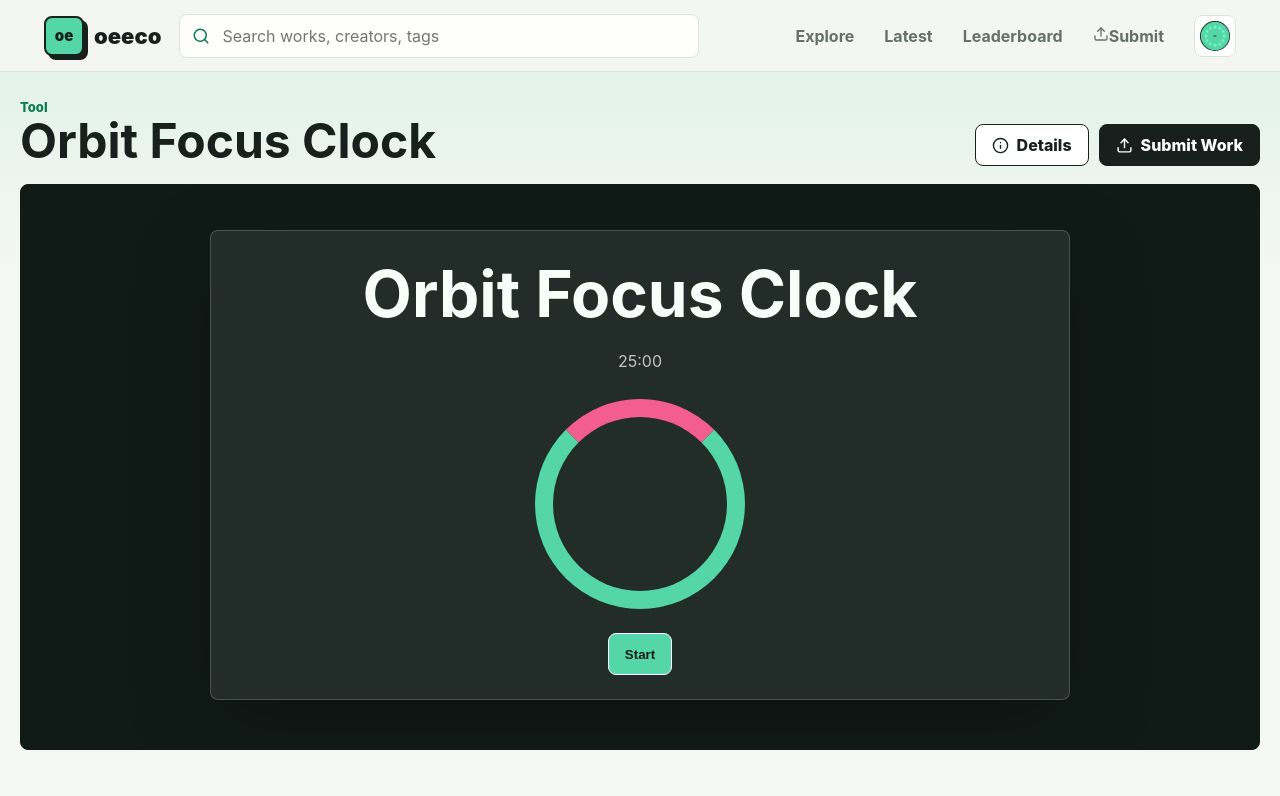
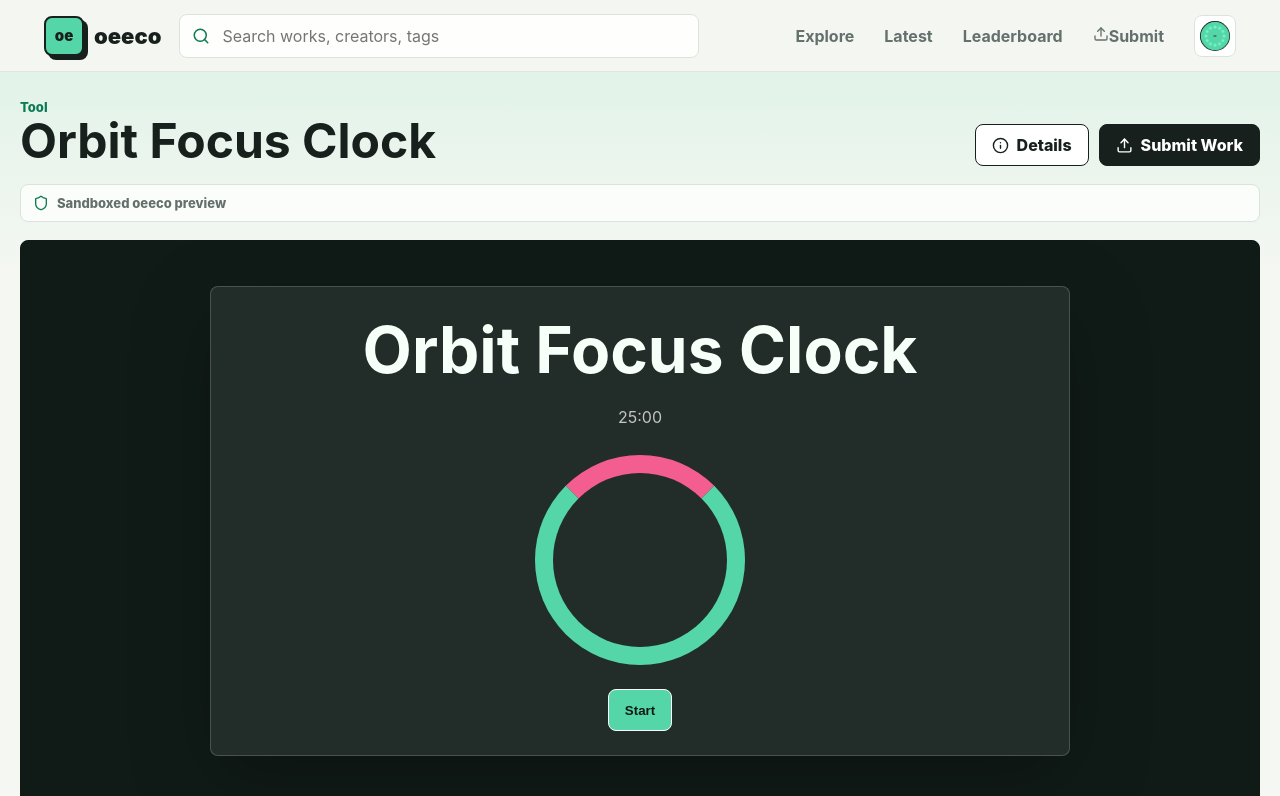
Before and after one commit to 3613115/oeeco, a Next.js app: page /play/orbit-clock in a window 1280 px wide. Shown: the top 796 px of the page. Built offline with nearby package versions, Linux system fonts and the light colour scheme; no server answers.

Commit message:
Harden play runner sandbox

```diff
--- a/app/globals.css
+++ b/app/globals.css
@@ -813,6 +813,30 @@ button {
   gap: 12px;
 }
 
+.play-runner-bar {
+  display: flex;
+  align-items: center;
+  justify-content: space-between;
+  gap: 12px;
+  border: 1px solid var(--line);
+  border-radius: 8px;
+  background: rgba(255, 255, 255, 0.78);
+  padding: 10px 12px;
+}
+
+.play-runner-bar span {
+  display: inline-flex;
+  align-items: center;
+  gap: 8px;
+  color: var(--muted);
+  font-size: 13px;
+  font-weight: 820;
+}
+
+.play-runner-bar svg {
+  color: var(--leaf);
+}
+
 .play-window {
   min-height: min(70vh, 720px);
   border: 1px solid #101b17;
@@ -826,6 +850,32 @@ button {
   min-height: min(70vh, 720px);
   border: 0;
   background: #101b17;
+}
+
+.play-fallback {
+  display: grid;
+  min-height: min(70vh, 720px);
+  place-items: center;
+  align-content: center;
+  gap: 12px;
+  padding: 24px;
+  text-align: center;
+}
+
+.play-fallback h2 {
+  margin: 0;
+  font-size: 28px;
+}
+
+.play-fallback p {
+  max-width: 520px;
+  margin: 0;
+  color: rgba(255, 255, 255, 0.74);
+  line-height: 1.7;
+}
+
+.play-fallback svg {
+  color: var(--mint);
 }
 
 .upload-shell {
@@ -1595,7 +1645,8 @@ button {
   }
 
   .filter-row,
-  .play-top {
+  .play-top,
+  .play-runner-bar {
     align-items: stretch;
     flex-direction: column;
   }
--- a/app/play/[id]/page.tsx
+++ b/app/play/[id]/page.tsx
@@ -1,8 +1,15 @@
-import { Info, Upload } from "lucide-react";
+import { ExternalLink, Info, Shield, Upload } from "lucide-react";
 import type { Metadata } from "next";
 import Link from "next/link";
 import { notFound } from "next/navigation";
 import { getPlayPreviewHtml } from "@/lib/play-preview";
+import {
+  externalRunnerSandbox,
+  getPlayableDemoUrl,
+  getRunnerOriginLabel,
+  localPreviewSandbox,
+  runnerAllowPolicy,
+} from "@/lib/play-runner";
 import { works } from "@/lib/data";
 import { getPublicWork } from "@/lib/work-service";
 
@@ -47,6 +54,9 @@ export default async function PlayPage({ params }: { params: Promise<{ id: strin
     notFound();
   }
 
+  const playableDemoUrl = getPlayableDemoUrl(work.demoUrl);
+  const runnerOrigin = getRunnerOriginLabel(work.demoUrl);
+
   return (
     <section className="play-page">
       <div className="play-top">
@@ -65,20 +75,45 @@ export default async function PlayPage({ params }: { params: Promise<{ id: strin
           </Link>
         </div>
       </div>
+      <div className="play-runner-bar">
+        <span>
+          <Shield size={16} aria-hidden="true" />
+          {playableDemoUrl ? `Sandboxed from ${runnerOrigin}` : "Sandboxed oeeco preview"}
+        </span>
+        {playableDemoUrl ? (
+          <Link className="ghost-button" href={playableDemoUrl} target="_blank" rel="noreferrer">
+            <ExternalLink size={17} aria-hidden="true" />
+            Open New Tab
+          </Link>
+        ) : null}
+      </div>
       <div className="play-window">
-        {work.demoUrl ? (
+        {playableDemoUrl ? (
           <iframe
+            allow={runnerAllowPolicy}
+            allowFullScreen
             className="play-frame"
+            referrerPolicy="no-referrer"
+            sandbox={externalRunnerSandbox}
+            src={playableDemoUrl}
             title={`${work.title} preview`}
-            sandbox="allow-scripts allow-same-origin allow-forms allow-popups"
-            src={work.demoUrl}
           />
+        ) : work.demoUrl ? (
+          <div className="play-fallback">
+            <Shield size={28} aria-hidden="true" />
+            <h2>Preview held for safety</h2>
+            <p>This work has a demo link, but it is not using an approved playable URL format.</p>
+            <Link className="ghost-button" href={`/works/${work.id}`}>
+              Review Details
+            </Link>
+          </div>
         ) : (
           <iframe
             className="play-frame"
+            referrerPolicy="no-referrer"
+            sandbox={localPreviewSandbox}
+            srcDoc={getPlayPreviewHtml(work)}
             title={`${work.title} preview`}
-            sandbox="allow-scripts"
-            srcDoc={getPlayPreviewHtml(work)}
           />
         )}
       </div>
--- /dev/null
+++ b/lib/play-runner.ts
@@ -0,0 +1,29 @@
+const localhostHosts = new Set(["localhost", "127.0.0.1", "::1"]);
+
+export const externalRunnerSandbox = "allow-scripts allow-forms allow-popups allow-pointer-lock";
+export const localPreviewSandbox = "allow-scripts";
+export const runnerAllowPolicy = "fullscreen; gamepad";
+
+export function getPlayableDemoUrl(value: string | null | undefined) {
+  if (!value) return null;
+
+  try {
+    const url = new URL(value);
+    if (url.protocol === "https:") return url.toString();
+    if (url.protocol === "http:" && localhostHosts.has(url.hostname)) return url.toString();
+    return null;
+  } catch {
+    return null;
+  }
+}
+
+export function getRunnerOriginLabel(value: string | null | undefined) {
+  const playableUrl = getPlayableDemoUrl(value);
+  if (!playableUrl) return "oeeco preview";
+
+  try {
+    return new URL(playableUrl).hostname;
+  } catch {
+    return "external work";
+  }
+}
--- a/next.config.ts
+++ b/next.config.ts
@@ -1,4 +1,18 @@
 import type { NextConfig } from "next";
+
+const playContentSecurityPolicy = [
+  "default-src 'self'",
+  "script-src 'self' 'unsafe-inline' 'unsafe-eval'",
+  "style-src 'self' 'unsafe-inline'",
+  "img-src 'self' https: data: blob:",
+  "font-src 'self' data:",
+  "connect-src 'self' https:",
+  "frame-src https: http://localhost:* http://127.0.0.1:*",
+  "child-src https: http://localhost:* http://127.0.0.1:*",
+  "frame-ancestors 'self'",
+  "base-uri 'self'",
+  "form-action 'self'",
+].join("; ");
 
 const nextConfig: NextConfig = {
   images: {
@@ -9,6 +23,27 @@ const nextConfig: NextConfig = {
       },
     ],
   },
+  async headers() {
+    return [
+      {
+        source: "/play/:path*",
+        headers: [
+          {
+            key: "Content-Security-Policy",
+            value: playContentSecurityPolicy,
+          },
+          {
+            key: "Referrer-Policy",
+            value: "no-referrer",
+          },
+          {
+            key: "X-Content-Type-Options",
+            value: "nosniff",
+          },
+        ],
+      },
+    ];
+  },
 };
 
 export default nextConfig;
```
